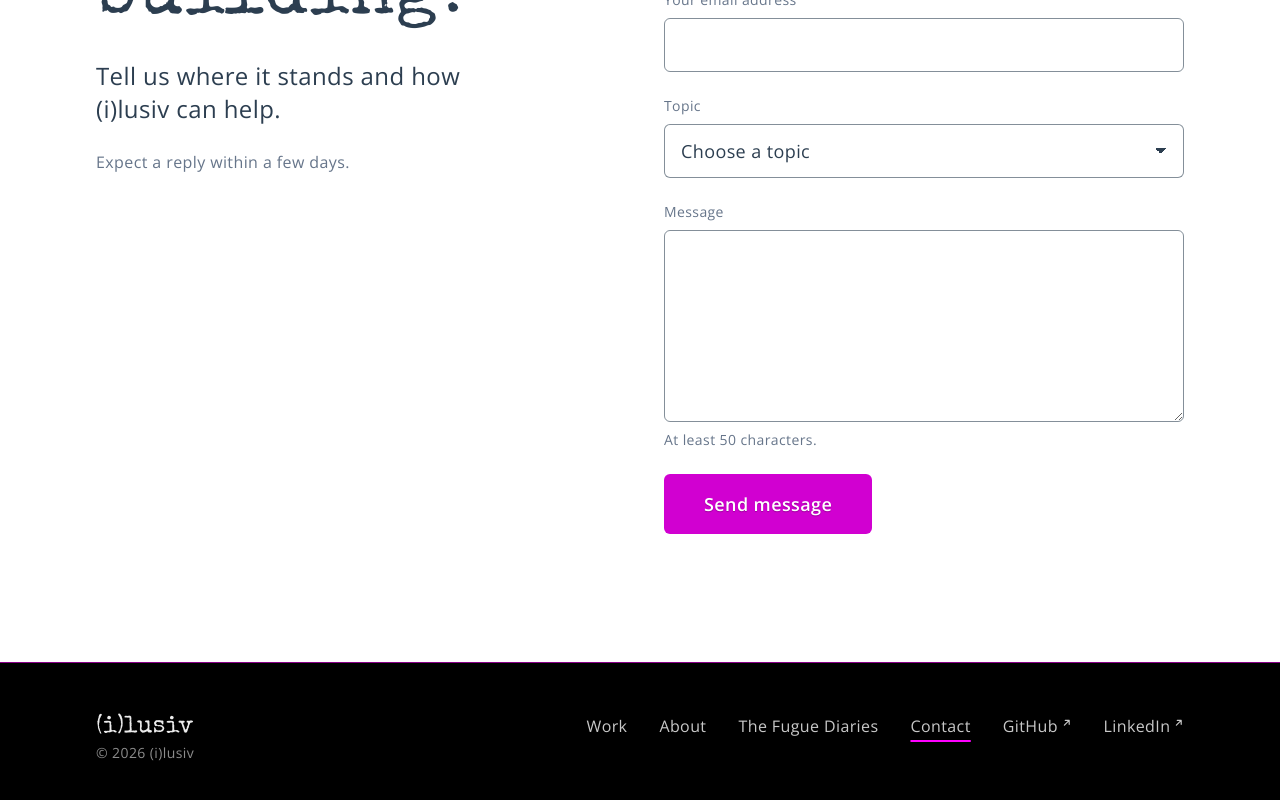
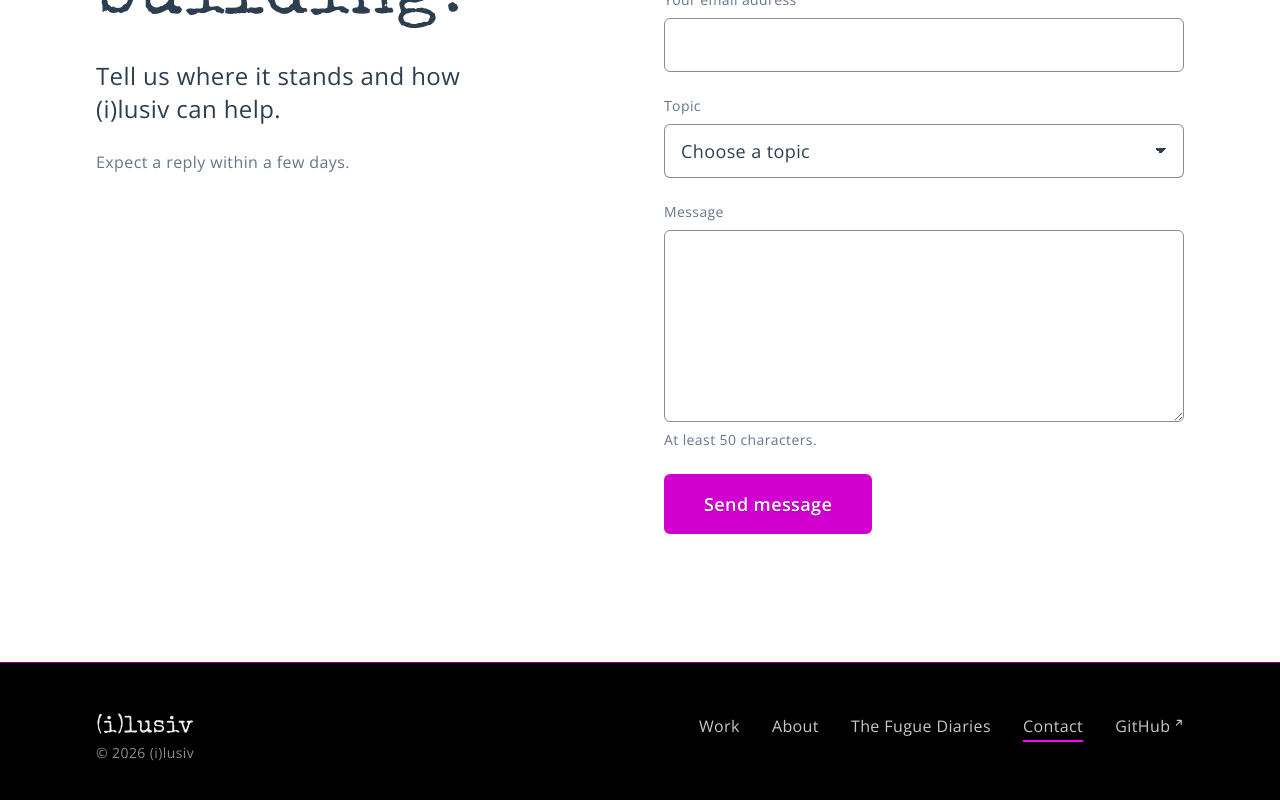
Before and after one commit to gdamron/web, a Next.js app in the folder ilusiv.io/: page /contact in a window 1280 px wide. Shown: the part 260-1060 px from the top of the page. Built offline with nearby package versions, Linux system fonts and the light colour scheme.

Commit message:
Point the footer's GitHub link at the organization
The LinkedIn link is removed from the footer.

```diff
--- a/ilusiv.io/src/app/components/Footer.tsx
+++ b/ilusiv.io/src/app/components/Footer.tsx
@@ -12,10 +12,7 @@ const siteLinks = [
   { name: "Contact", path: "/contact" },
 ];
 
-const elsewhere = [
-  { name: "GitHub", href: links.github },
-  { name: "LinkedIn", href: links.linkedin },
-];
+const elsewhere = [{ name: "GitHub", href: links.github }];
 
 const Footer = () => {
   const pathname = usePathname();
--- a/ilusiv.io/src/app/content/home.ts
+++ b/ilusiv.io/src/app/content/home.ts
@@ -39,6 +39,5 @@ export const contact = {
 };
 
 export const links = {
-  linkedin: "https://linkedin.com/in/grantdamron",
-  github: "https://github.com/gdamron",
+  github: "https://github.com/Ilusiv-media",
 };
```
